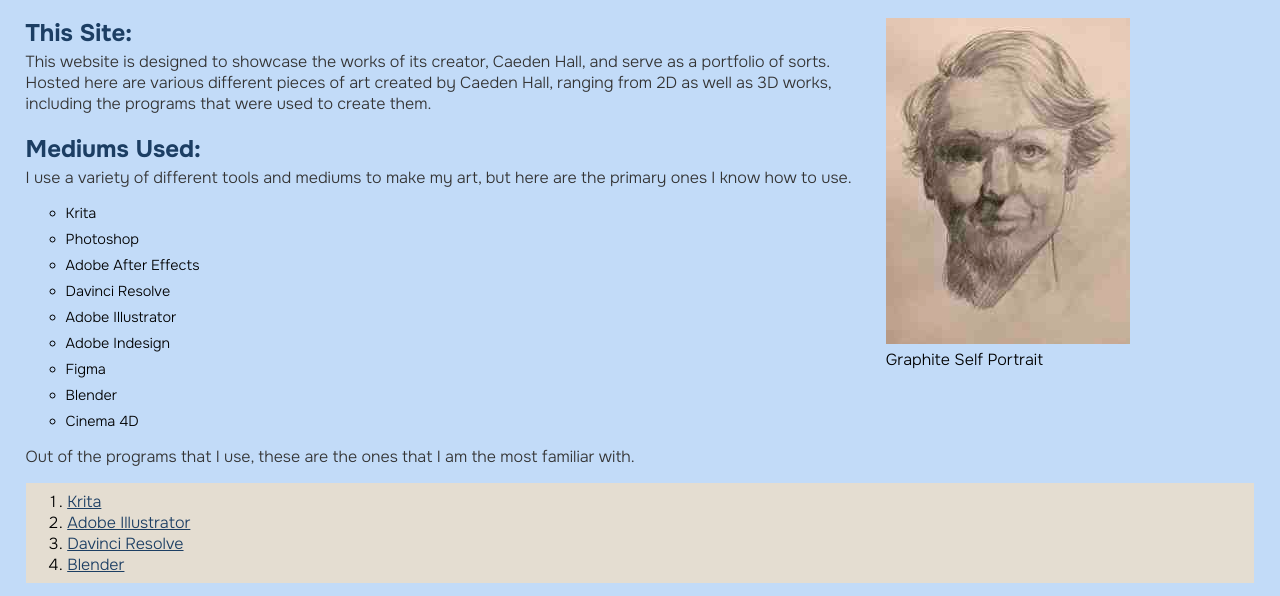
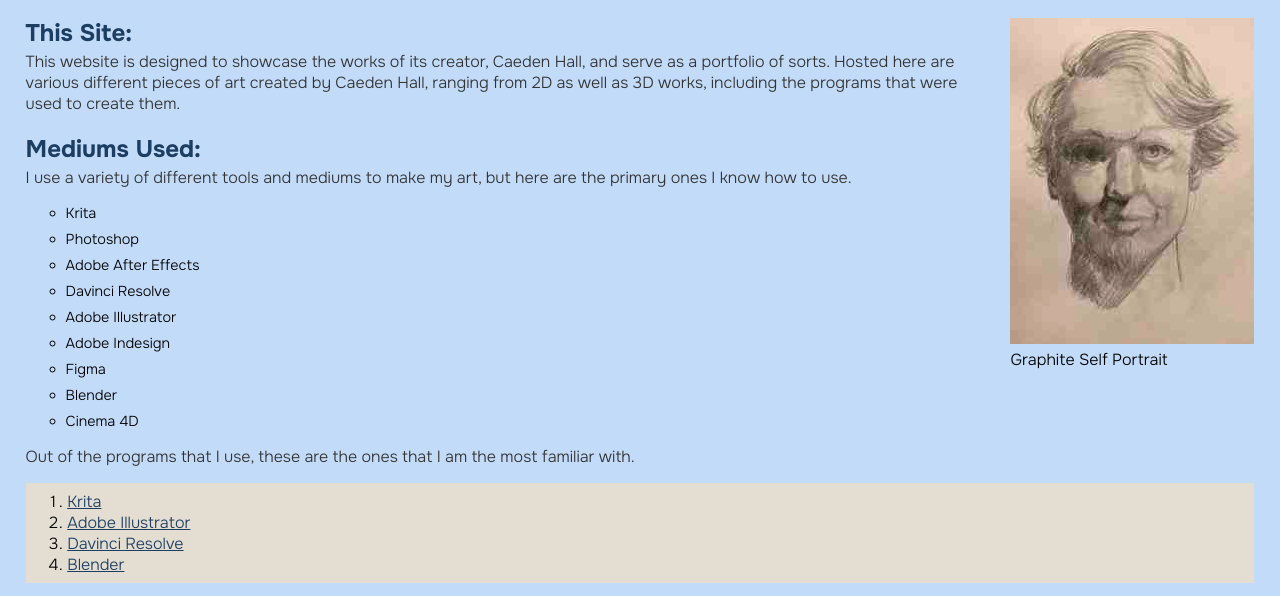
Before and after one commit to TheNamesChall/dwdd1600, a plain HTML site: page website/index.html in a window 1280 px wide. Shown: the part 204-800 px from the top of the page. Drawn offline with Linux system fonts and the light colour scheme.

Commit message:
Update chall.css

```diff
--- a/website/chall.css
+++ b/website/chall.css
@@ -142,7 +142,7 @@ div.gallery {
 
 figure.home {
   height: auto;
-  width: 30%;
+  max-width: 100%;
   margin: 0 0 0 2%;
   float: right;
 }
```
